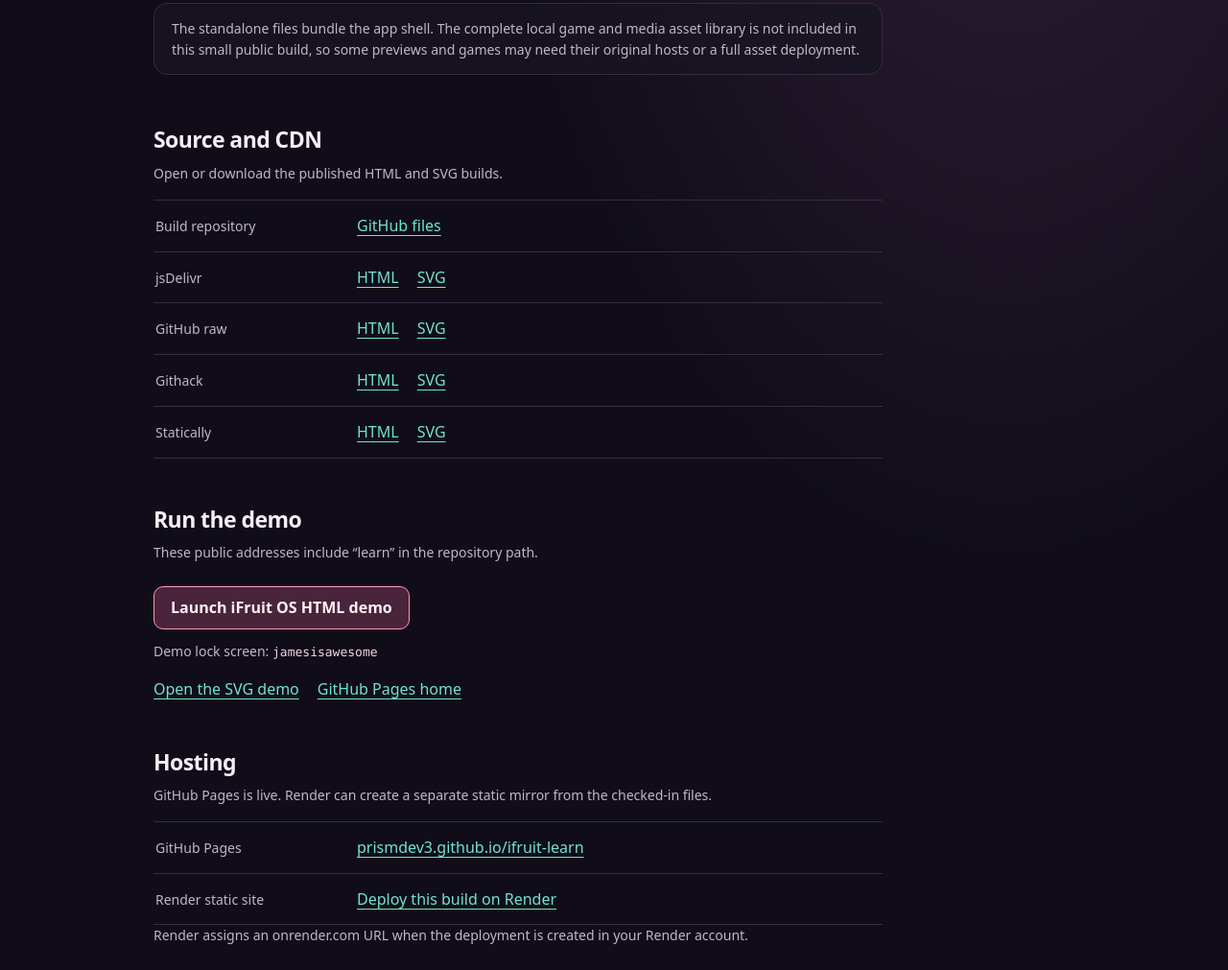
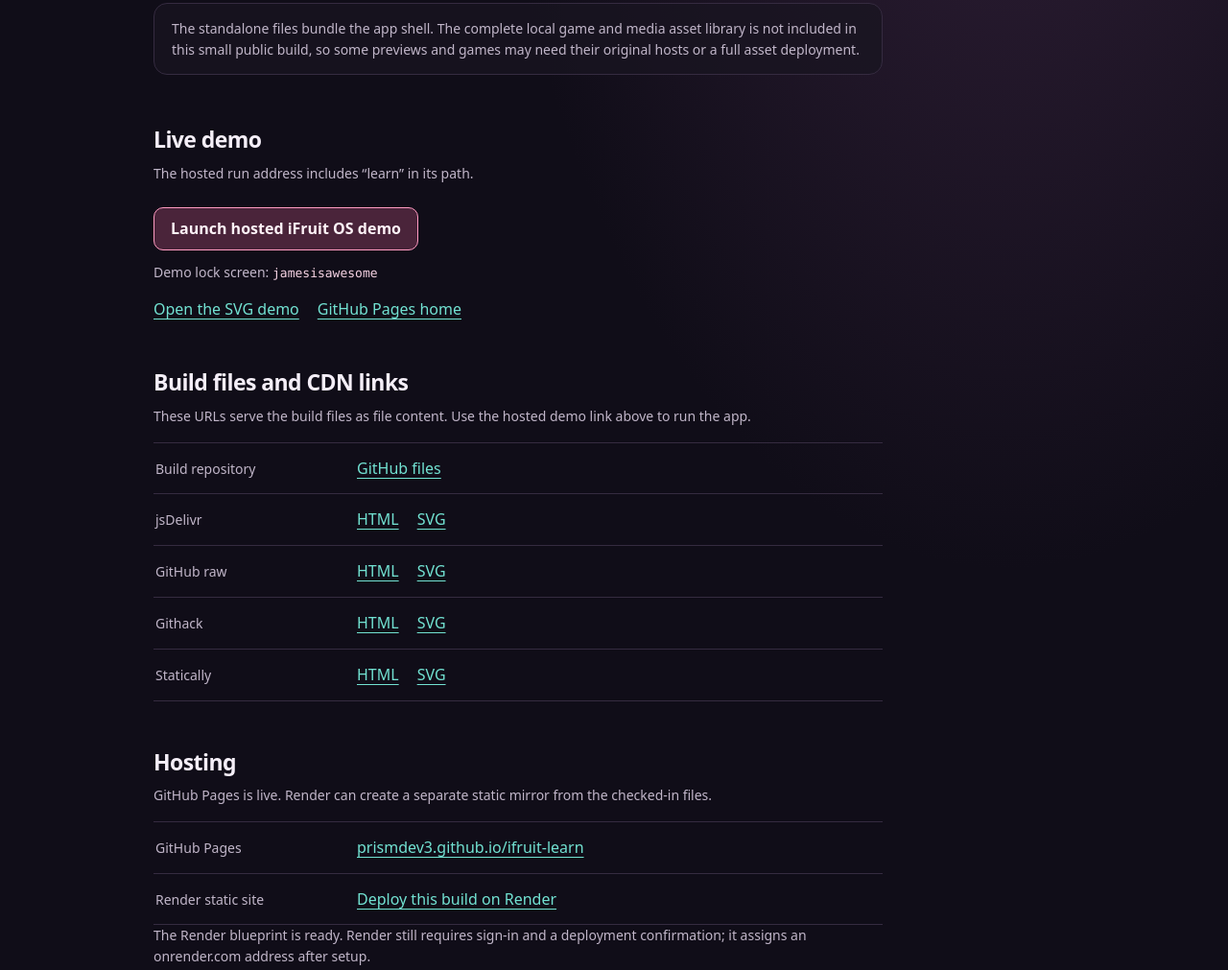
Before and after one commit to PrismDev3/ifruit-learn, a website: page index.html in a window 1280 px wide. Shown: the part 384-1395 px from the top of the page at 96% size. Drawn offline with Linux system fonts and the light colour scheme.

Commit message:
Make hosted demo link clear

```diff
--- a/index.html
+++ b/index.html
@@ -55,9 +55,17 @@
       <p class="intro">iFruit OS is a browser-based desktop simulation inspired by the iFruit universe. This page lists its published demo files, CDN copies, and hosting options.</p>
       <p class="notice">The standalone files bundle the app shell. The complete local game and media asset library is not included in this small public build, so some previews and games may need their original hosts or a full asset deployment.</p>
 
+      <section aria-labelledby="run-title">
+        <h2 id="run-title">Live demo</h2>
+        <p class="sub">The hosted run address includes “learn” in its path.</p>
+        <a class="run" href="https://prismdev3.github.io/ifruit-learn/learn-1.html">Launch hosted iFruit OS demo</a>
+        <p class="sub" style="margin-top:12px">Demo lock screen: <code>jamesisawesome</code></p>
+        <div class="links" style="margin-top:14px"><a href="learn-1.svg">Open the SVG demo</a><a href="https://prismdev3.github.io/ifruit-learn/">GitHub Pages home</a></div>
+      </section>
+
       <section aria-labelledby="source-title">
-        <h2 id="source-title">Source and CDN</h2>
-        <p class="sub">Open or download the published HTML and SVG builds.</p>
+        <h2 id="source-title">Build files and CDN links</h2>
+        <p class="sub">These URLs serve the build files as file content. Use the hosted demo link above to run the app.</p>
         <div class="rows">
           <div class="row"><span class="label">Build repository</span><div class="links"><a href="https://github.com/PrismDev3/ifruit-learn">GitHub files</a></div></div>
           <div class="row"><span class="label">jsDelivr</span><div class="links"><a href="https://cdn.jsdelivr.net/gh/PrismDev3/ifruit-learn@main/learn-1.html">HTML</a><a href="https://cdn.jsdelivr.net/gh/PrismDev3/ifruit-learn@main/learn-1.svg">SVG</a></div></div>
@@ -67,14 +75,6 @@
         </div>
       </section>
 
-      <section aria-labelledby="run-title">
-        <h2 id="run-title">Run the demo</h2>
-        <p class="sub">These public addresses include “learn” in the repository path.</p>
-        <a class="run" href="learn-1.html">Launch iFruit OS HTML demo</a>
-        <p class="sub" style="margin-top:12px">Demo lock screen: <code>jamesisawesome</code></p>
-        <div class="links" style="margin-top:14px"><a href="learn-1.svg">Open the SVG demo</a><a href="https://prismdev3.github.io/ifruit-learn/">GitHub Pages home</a></div>
-      </section>
-
       <section aria-labelledby="host-title">
         <h2 id="host-title">Hosting</h2>
         <p class="sub">GitHub Pages is live. Render can create a separate static mirror from the checked-in files.</p>
@@ -82,7 +82,7 @@
           <div class="row"><span class="label">GitHub Pages</span><div class="links"><a href="https://prismdev3.github.io/ifruit-learn/">prismdev3.github.io/ifruit-learn</a></div></div>
           <div class="row"><span class="label">Render static site</span><div class="links"><a href="https://render.com/deploy?repo=https%3A%2F%2Fgithub.com%2FPrismDev3%2Fifruit-learn">Deploy this build on Render</a></div></div>
         </div>
-        <p class="sub">Render assigns an onrender.com URL when the deployment is created in your Render account.</p>
+        <p class="sub">The Render blueprint is ready. Render still requires sign-in and a deployment confirmation; it assigns an onrender.com address after setup.</p>
       </section>
 
       <section aria-labelledby="esm-title">
```
Also changed, not shown: site/index.html (+11 -11 lines), README.md.
